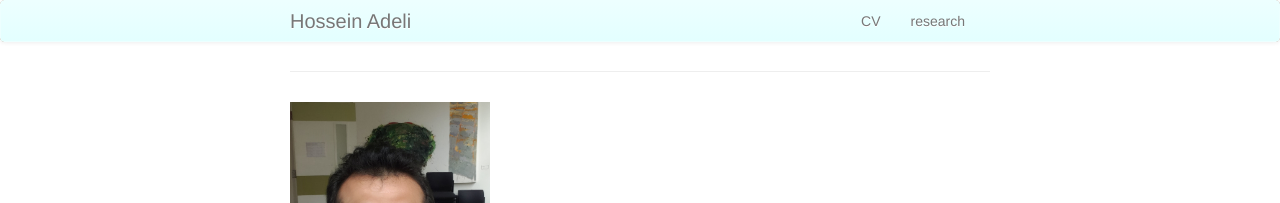
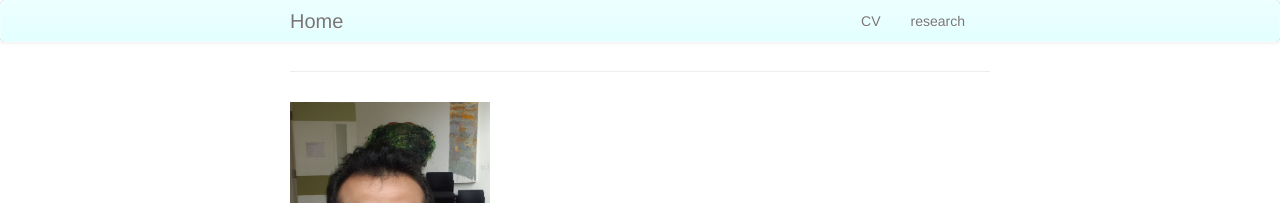
Before and after one commit to Hosseinadeli/hosseinadeli.github.io, a Jekyll site: the page built from index.md, in a window 1280 px wide. Shown: the top 203 px of the page. Built offline with Jekyll 4.4.1, drawn with Linux system fonts in a browser that asks for light colours; our own code applies the rules of GitHub Pages for plain Markdown files.

Commit message:
Update _config.yml

```diff
--- a/_config.yml
+++ b/_config.yml
@@ -8,7 +8,7 @@ highlighter: rouge
 # Themes are encouraged to use these universal variables
 # so be sure to set them if your theme uses them.
 #
-title : Hossein Adeli
+title : Home
 author :
   name : Hossein Adeli
   email : hossein.adelijelodar@stonybrook.edu
```
